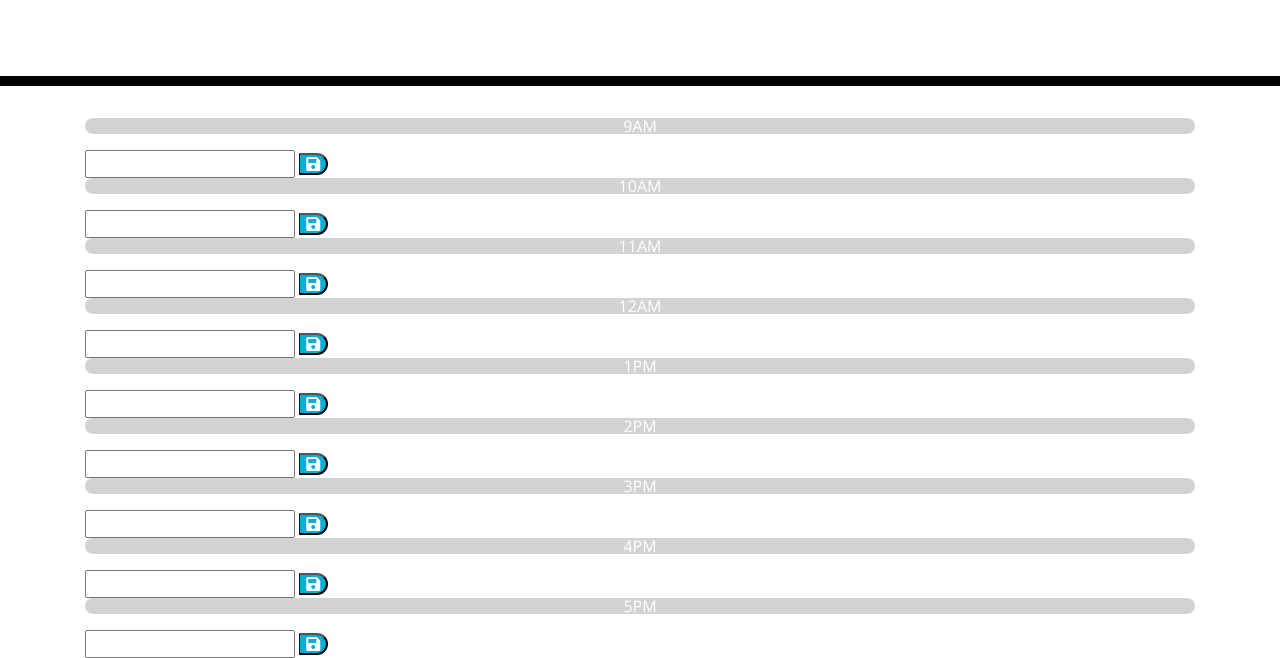
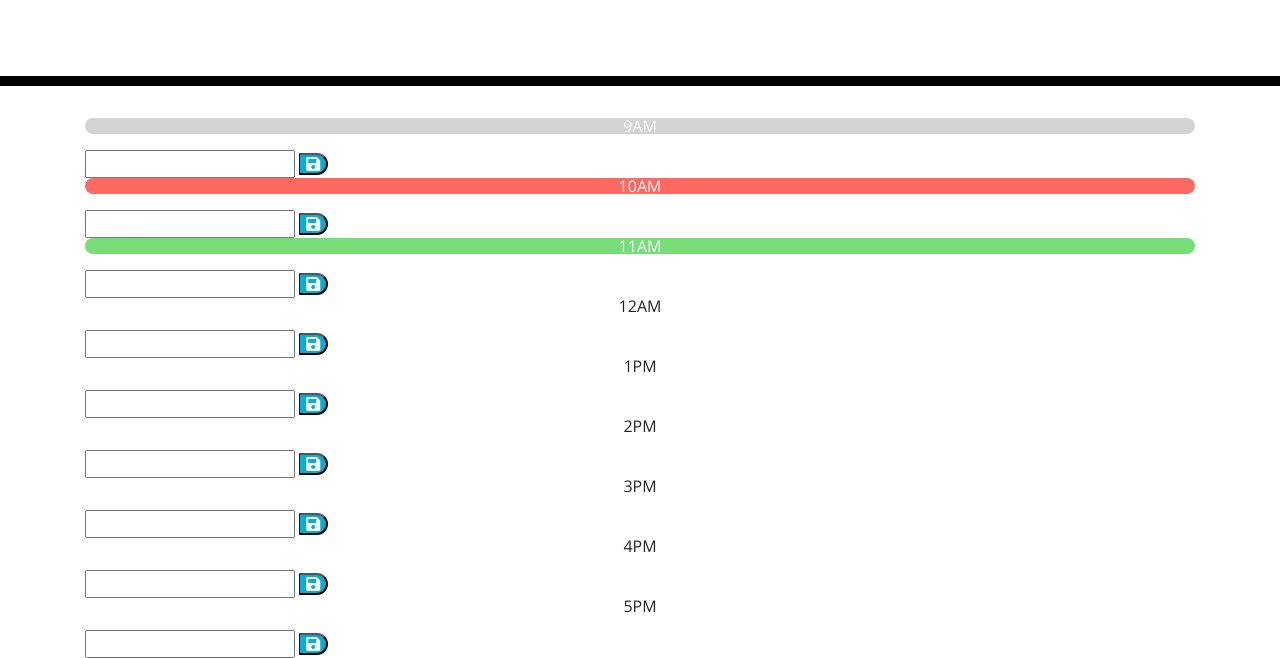
Before and after one commit to Raghadmalallah/work-day-scheduler, a plain HTML site: page index.html in a window 1280 px wide. Shown: the part 182-840 px from the top of the page. Drawn offline with nearby package versions, Linux system fonts and the light colour scheme; files that its build step writes are made by us from their sources.

Commit message:
updaeting the past present and future

```diff
--- a/index.html
+++ b/index.html
@@ -42,7 +42,7 @@
         </button>
     </div>
       <div id="row">
-        <div class="time-block past">
+        <div class="time-block present">
       <p>10AM</p>
         </div>
         <input data-hour="10" type="text"></input>
@@ -51,7 +51,7 @@
         </button>
     </div>
       <div id="row">
-        <div class="time-block past">
+        <div class="time-block future">
       <p>11AM</p>
         </div>
         <input data-hour="11" type="text"></input>
@@ -60,7 +60,7 @@
         </button>
     </div>
       <div id="row">
-        <div class="time-block past">
+        <div class="time-block ">
       <p>12AM</p>
         </div>
         <input data-hour="12" type="text"></input>
@@ -69,7 +69,7 @@
         </button>
     </div>
       <div id="row">
-        <div class="time-block past">
+        <div class="time-block ">
       <p>1PM</p>
         </div>
         <input data-hour="13" type="text"></input>
@@ -78,7 +78,7 @@
         </button>
     </div>
       <div id="row">
-        <div class="time-block past">
+        <div class="time-block ">
       <p>2PM</p>
         </div>
         <input data-hour="14" type="text"></input>
@@ -87,7 +87,7 @@
         </button>
     </div>
       <div id="row">
-        <div class="time-block past">
+        <div class="time-block ">
       <p>3PM</p>
         </div>
         <input data-hour="15" type="text"></input>
@@ -96,7 +96,7 @@
         </button>
     </div>
       <div id="row">
-        <div class="time-block past">
+        <div class="time-block ">
       <p>4PM</p>
         </div>
         <input data-hour="16" type="text"></input>
@@ -105,7 +105,7 @@
         </button>
     </div>
       <div id="row">
-        <div class="time-block past">
+        <div class="time-block ">
       <p>5PM</p>
         </div>
         <input data-hour="17" type="text"></input>
```
